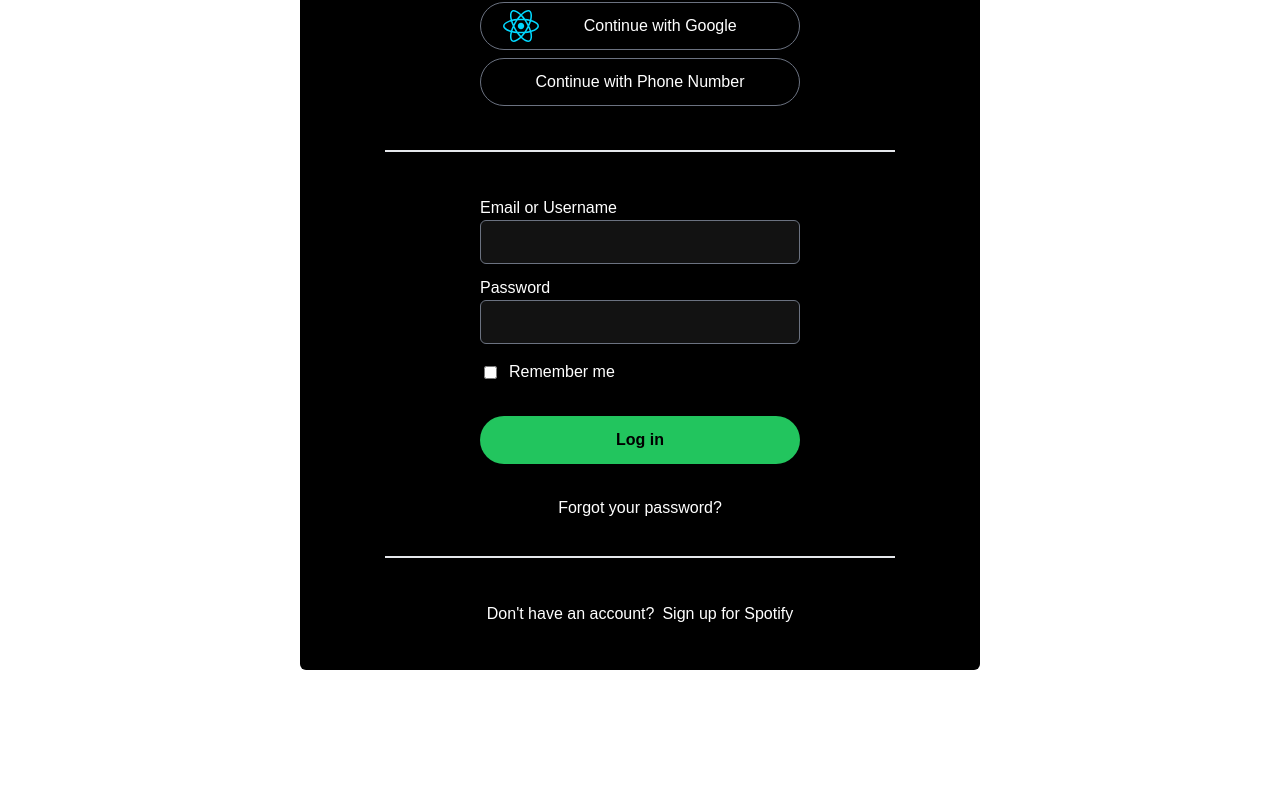
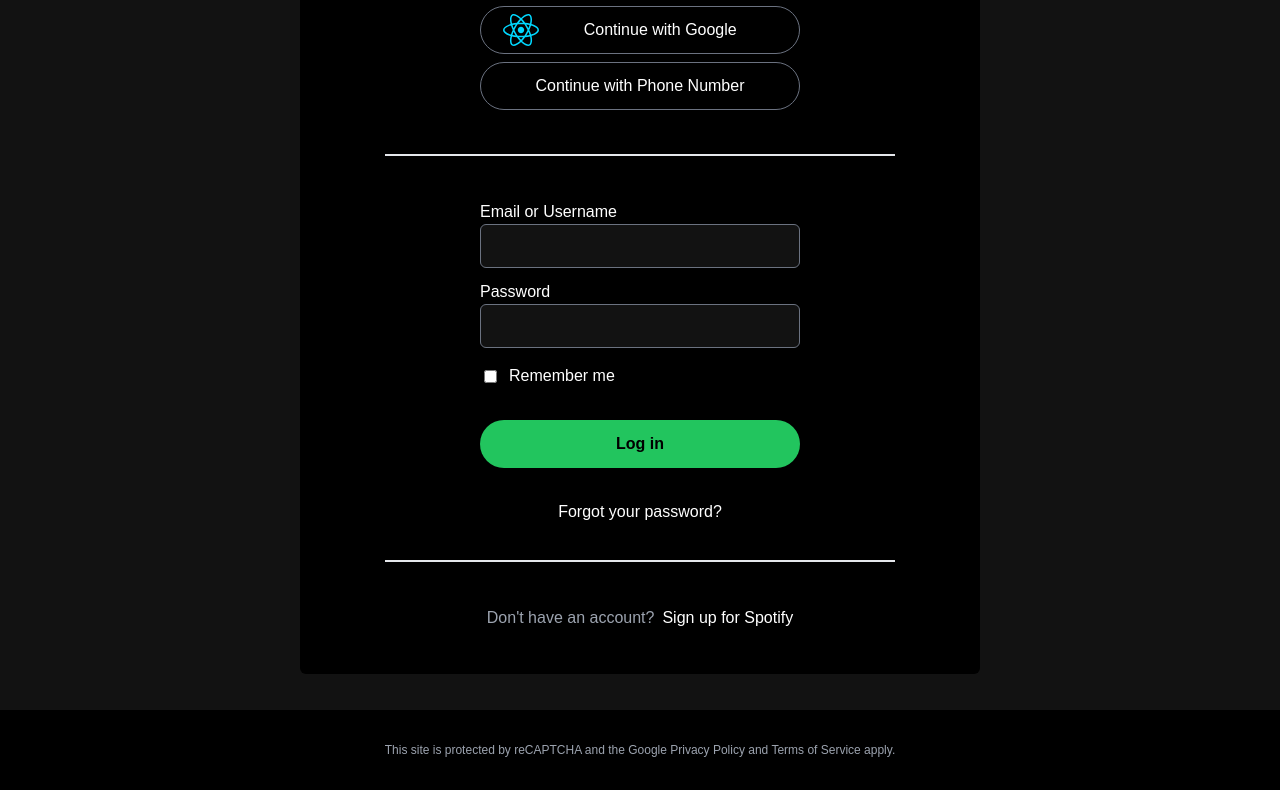
Before and after one commit to victor-nsengiyumva/spotify-webplayer-clone-UI, a React (Vite) app: page / in a window 1280 px wide. Shown: the part 418-1208 px from the top of the page. Before the commit the page ends 1088 px from the top, so only its background shows below. Built offline with nearby package versions, Linux system fonts and the light colour scheme.

Commit message:
fixed the issue with section of the main body

```diff
--- a/src/App.tsx
+++ b/src/App.tsx
@@ -1,6 +1,6 @@
 
 import MainBody from "./features/login/components/main_body"
-import NavBar from "./features/login/components/nav_bar"
+import NavBar, { BottomBar } from "./features/login/components/nav_bar"
 
 function App() {
 
@@ -8,6 +8,7 @@
     <div className="flex flex-col">
     <NavBar/>
     <MainBody/>
+    <BottomBar/>
     </div>
   )
 }
--- a/src/features/login/components/form_field.tsx
+++ b/src/features/login/components/form_field.tsx
@@ -27,7 +27,7 @@
         </div>
         <Divider/>
         <div className="flex justify-center mb-11">
-            <p className="text-white mr-2">
+            <p className="text-gray-400 mr-2">
             Don't have an account?
             </p>
             <a className="text-white font-medium text-center" href="#">Sign up for Spotify</a>
--- a/src/features/login/components/main_body.tsx
+++ b/src/features/login/components/main_body.tsx
@@ -5,8 +5,8 @@
 
 export default function MainBody() {
     return (
-        <section className="bg-custom-color relative ">
-            <div className="bg-black top-8 absolute flex flex-col items-center justify-center rounded-md left-1/2 transform -translate-x-1/2 w-1/2 min-w-custom1">
+        <section className="bg-custom-color ">
+            <div className="bg-black mt-9 mb-9 flex flex-col items-center justify-center rounded-md  w-1/2 min-w-custom1 mx-auto">
                 <p className="text-white font-bold text-5xl pt-16 pb-16">
                     Log in to Spotify
                 </p>
--- a/src/features/login/components/nav_bar.tsx
+++ b/src/features/login/components/nav_bar.tsx
@@ -8,3 +8,12 @@
         </nav>
     );
 }
+
+
+export function BottomBar(){
+    return (
+        <nav className="bg-black pt-8 pb-8 flex justify-center">
+            <p className='text-gray-400 font-extralight text-xs'>This site is protected by reCAPTCHA and the Google Privacy Policy and Terms of Service apply.</p>
+        </nav>
+    );
+}
```
